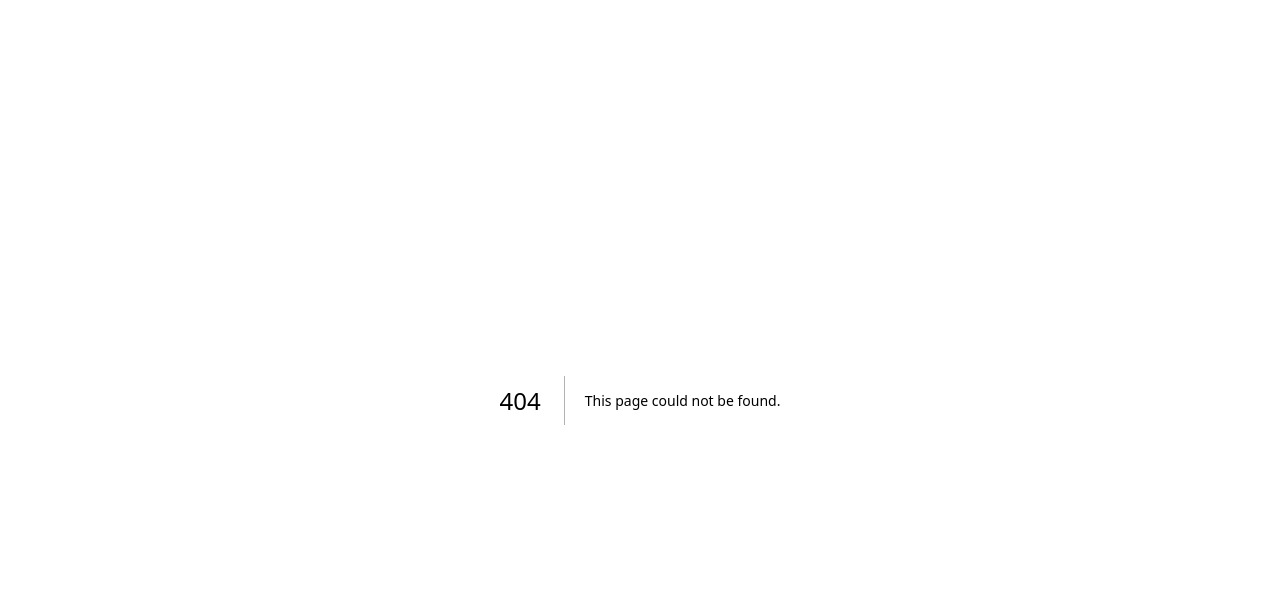
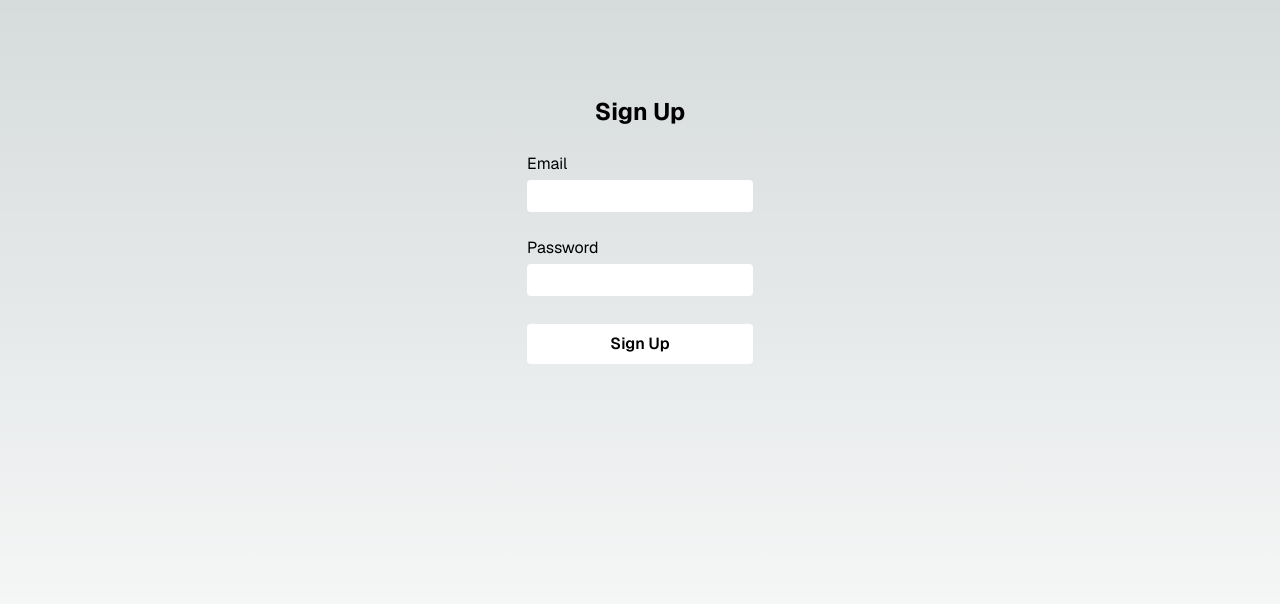
Before and after one commit to bartosztrusinski/chit-chat, a Next.js app: page /register in a window 1280 px wide. Before the commit this address had no page. Shown: the top 604 px of the page. Built offline with nearby package versions, Linux system fonts and the light colour scheme; no server answers.

Commit message:
create register page

```diff
--- /dev/null
+++ b/app/(auth)/register/actions.ts
@@ -0,0 +1,24 @@
+'use server';
+
+import { revalidatePath } from 'next/cache';
+import { redirect } from 'next/navigation';
+
+import { createClient } from '@/utils/supabase/server';
+
+export async function register(formData: FormData) {
+  const supabase = createClient();
+
+  const data = {
+    email: formData.get('email') as string,
+    password: formData.get('password') as string,
+  };
+
+  const { error } = await supabase.auth.signUp(data);
+
+  if (error) {
+    return redirect('/error');
+  }
+
+  revalidatePath('/private', 'layout');
+  redirect('/private');
+}
--- /dev/null
+++ b/app/(auth)/register/page.tsx
@@ -0,0 +1,49 @@
+import { redirect } from 'next/navigation';
+
+import { createClient } from '@/utils/supabase/server';
+import { register } from './actions';
+
+export default async function Register() {
+  const supabase = createClient();
+
+  const { data, error } = await supabase.auth.getUser();
+
+  if (data?.user) {
+    redirect('/private');
+  }
+
+  return (
+    <main className='w-full min-h-screen flex flex-col items-center p-24'>
+      <h1 className='text-2xl font-bold'>Sign Up</h1>
+      <form
+        action={register}
+        className='flex flex-col gap-6 justify-center items-start p-6'>
+        <div className='flex flex-col gap-1'>
+          <label htmlFor='email'>Email</label>
+          <input
+            className='p-1 rounded text-black'
+            id='email'
+            name='email'
+            type='email'
+            required
+          />
+        </div>
+        <div className='flex flex-col gap-1'>
+          <label htmlFor='password'>Password</label>
+          <input
+            className='p-1 rounded text-black'
+            id='password'
+            name='password'
+            type='password'
+            required
+          />
+        </div>
+        <button
+          type='submit'
+          className='self-stretch rounded px-6 py-2 mt-1 bg-white text-black font-semibold'>
+          Sign Up
+        </button>
+      </form>
+    </main>
+  );
+}
```
